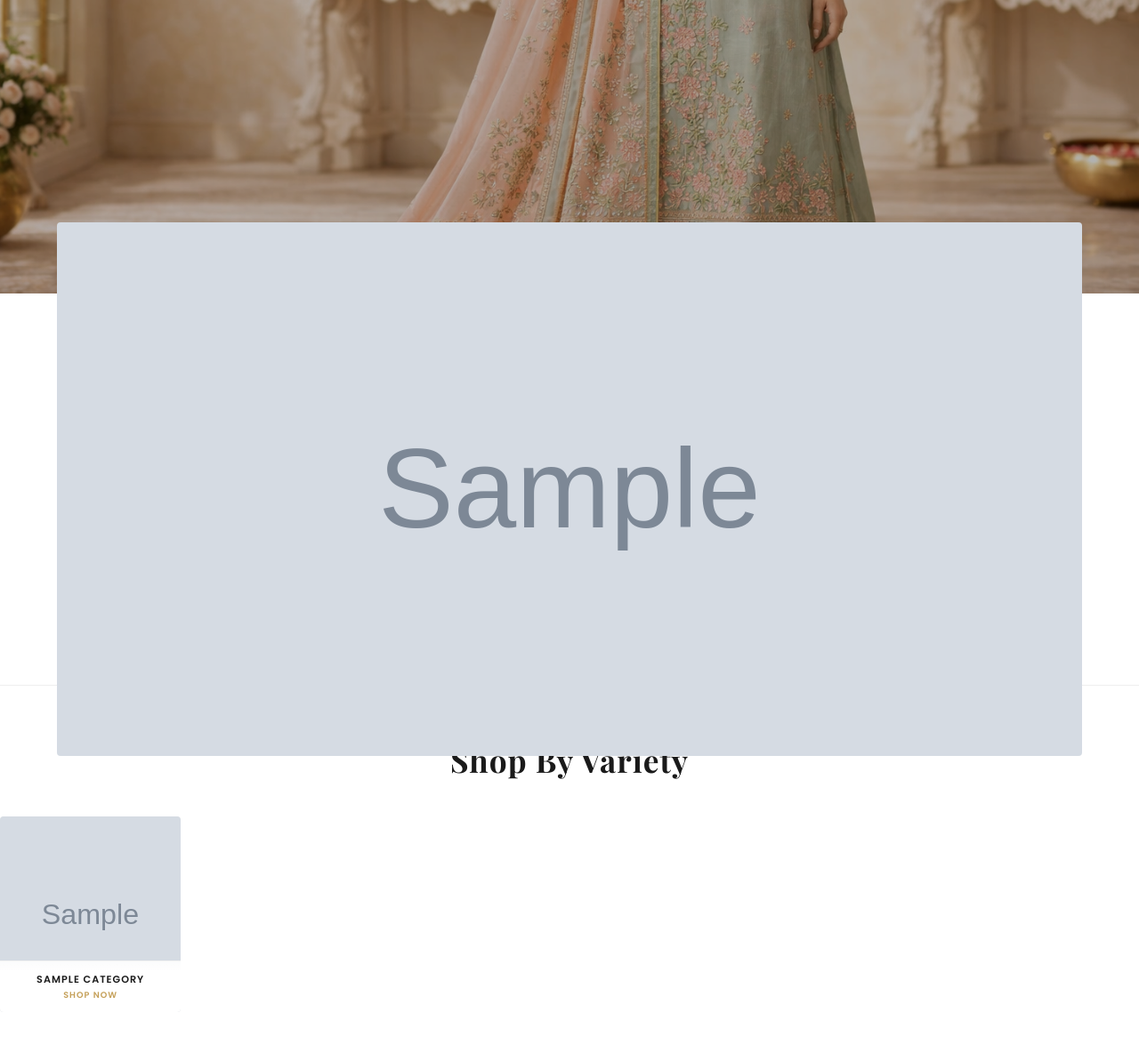
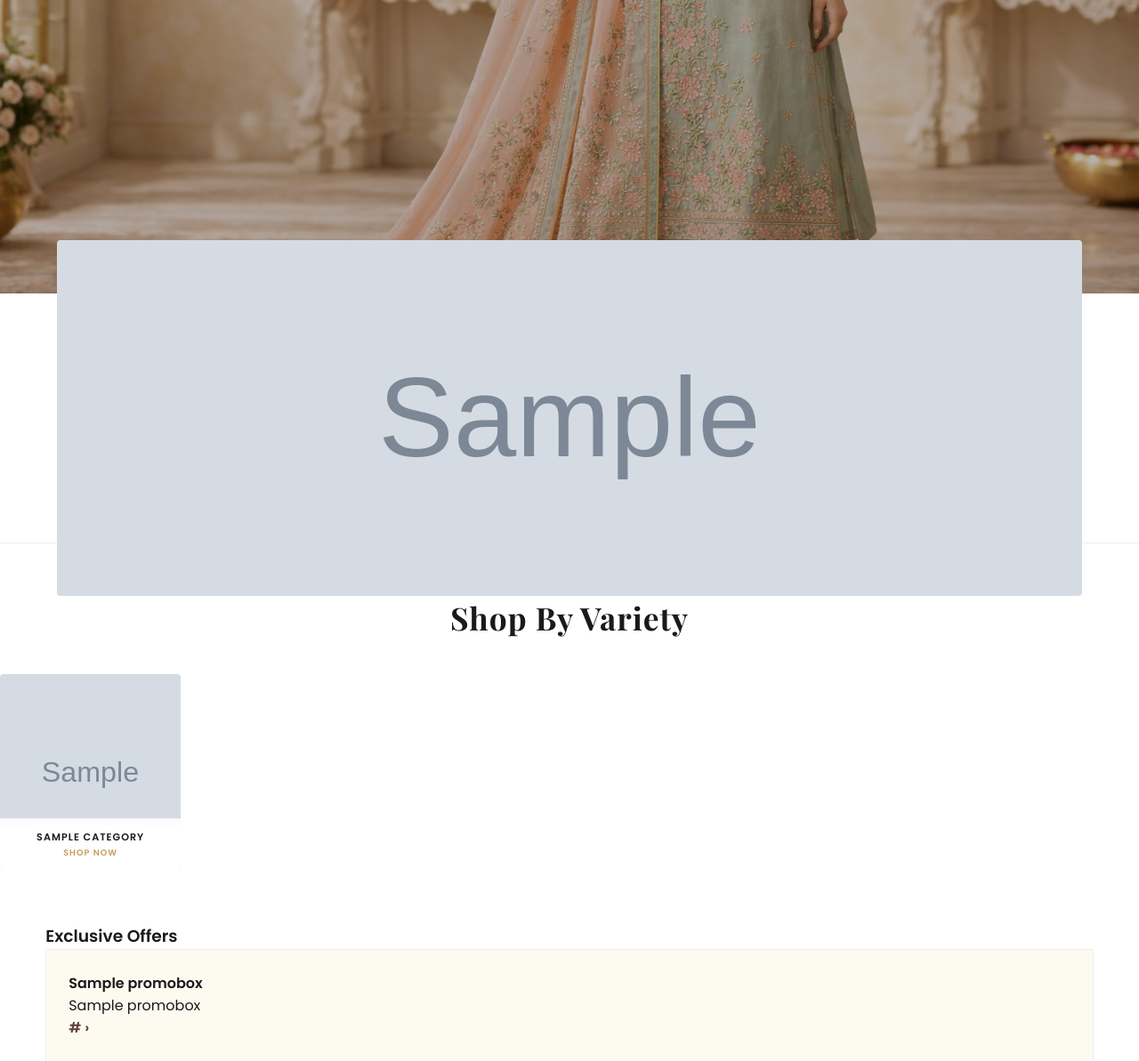
Before and after one commit to Rasayam-Team/Rasayam-website, a Django app: page / in a window 1280 px wide. Shown: the part 650-1843 px from the top of the page at 89% size. Run offline with Django 5.2, Linux system fonts and the light colour scheme; tables that the repository leaves empty hold one stand-in row (values such as "Sample post"); grey boxes marked "Sample" are stand-in pictures; some web fonts are replaced.

Commit message:
banner desktop fix

```diff
--- a/products/static/products/style2.css
+++ b/products/static/products/style2.css
@@ -671,7 +671,7 @@ a.btn-cart {
     }
 
     .banner-scroller {
-        height: 55vh;
+        height: 35vh;
         padding: 30px 0;
         display: flex;
         align-items: center;
@@ -680,7 +680,7 @@ a.btn-cart {
 
     .swiper {
         width: 90%;
-        max-height: 500px;
+        max-height: 400px;
     }
 }
 
--- a/products/templates/products/index.html
+++ b/products/templates/products/index.html
@@ -63,7 +63,7 @@
         width: clamp(85%, 95vw - 20px, 90%);
         aspect-ratio: 16 / 9;
         border-radius: 4px;
-        max-height: 600px;
+        max-height: 400px;
     }
     .slide-img {
         width: 100%;
```
